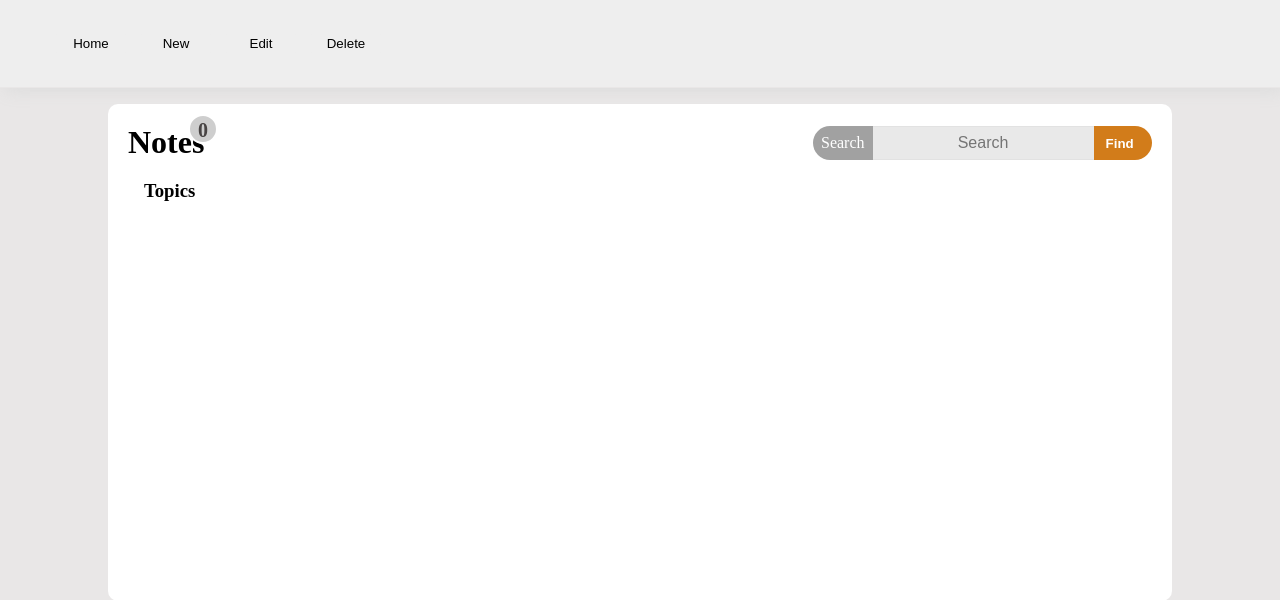
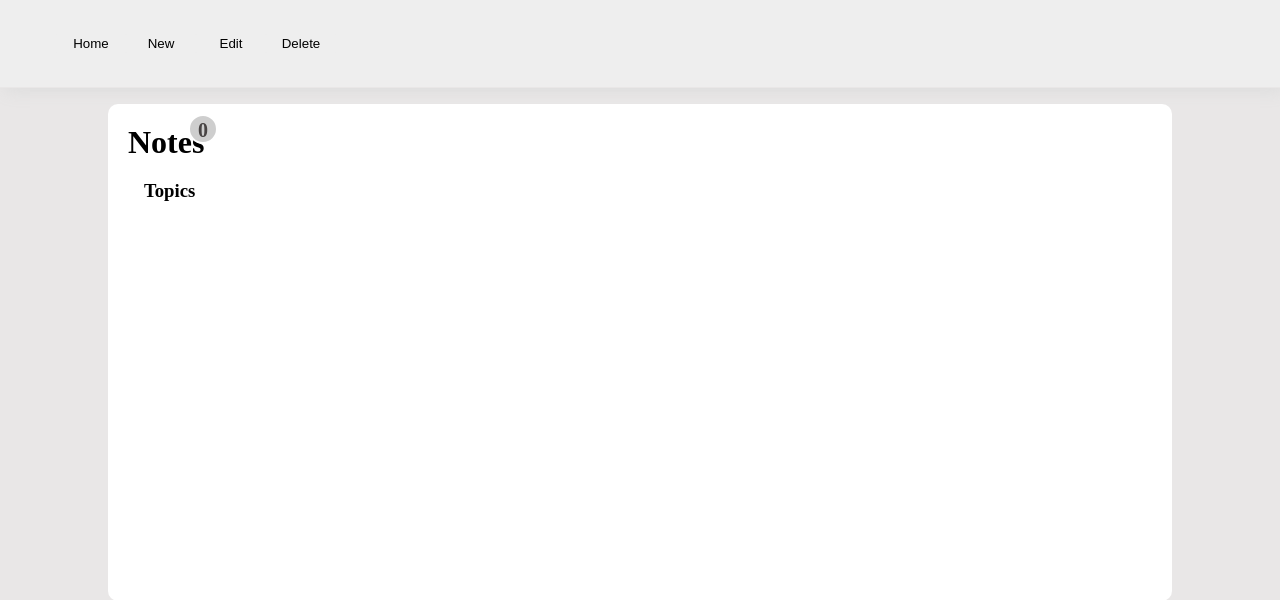
Before and after one commit to Lecon-a/Note-Keeper, a Flask app: page / in a window 1280 px wide. Shown: the top 600 px of the page. Run offline with Flask 2, Linux system fonts and the light colour scheme; data that the repository does not hold is empty.

Commit message:
make responsive

```diff
--- a/static/style.css
+++ b/static/style.css
@@ -83,6 +83,10 @@
             gap: 15px;
         }
 
+        nav ul:last-child {
+            gap: 0;
+        }
+
         nav ul li button {
             width: 70px;
             border: none;
@@ -155,6 +159,7 @@
             position: absolute;
             bottom: 0;
             right: 0;
+            left: 0;
             padding: 8px 32px;
             text-align: right;
             color: #777777;
@@ -484,6 +489,14 @@
     box-sizing: border-box;
 }
 
+@media screen and (max-width: 616px) {
+    nav ul {
+        -webkit-padding-start: 0!important;
+        -webkit-padding-end: 0!important;
+        justify-content: space-between;
+    }
+}
+
 
 @media print {
 
--- a/templates/index.html
+++ b/templates/index.html
@@ -33,7 +33,7 @@
                 <h1 class='main-title'>
                     <span>Notes</span><span class="count badge">{{ total_notes }}</span>
                 </h1>
-                <div class="inner-main-container">
+                <div class="inner-main-container hide">
                     <form method="get">
                         <div class="form-control">
                             <label for="search">Search</label>
```
